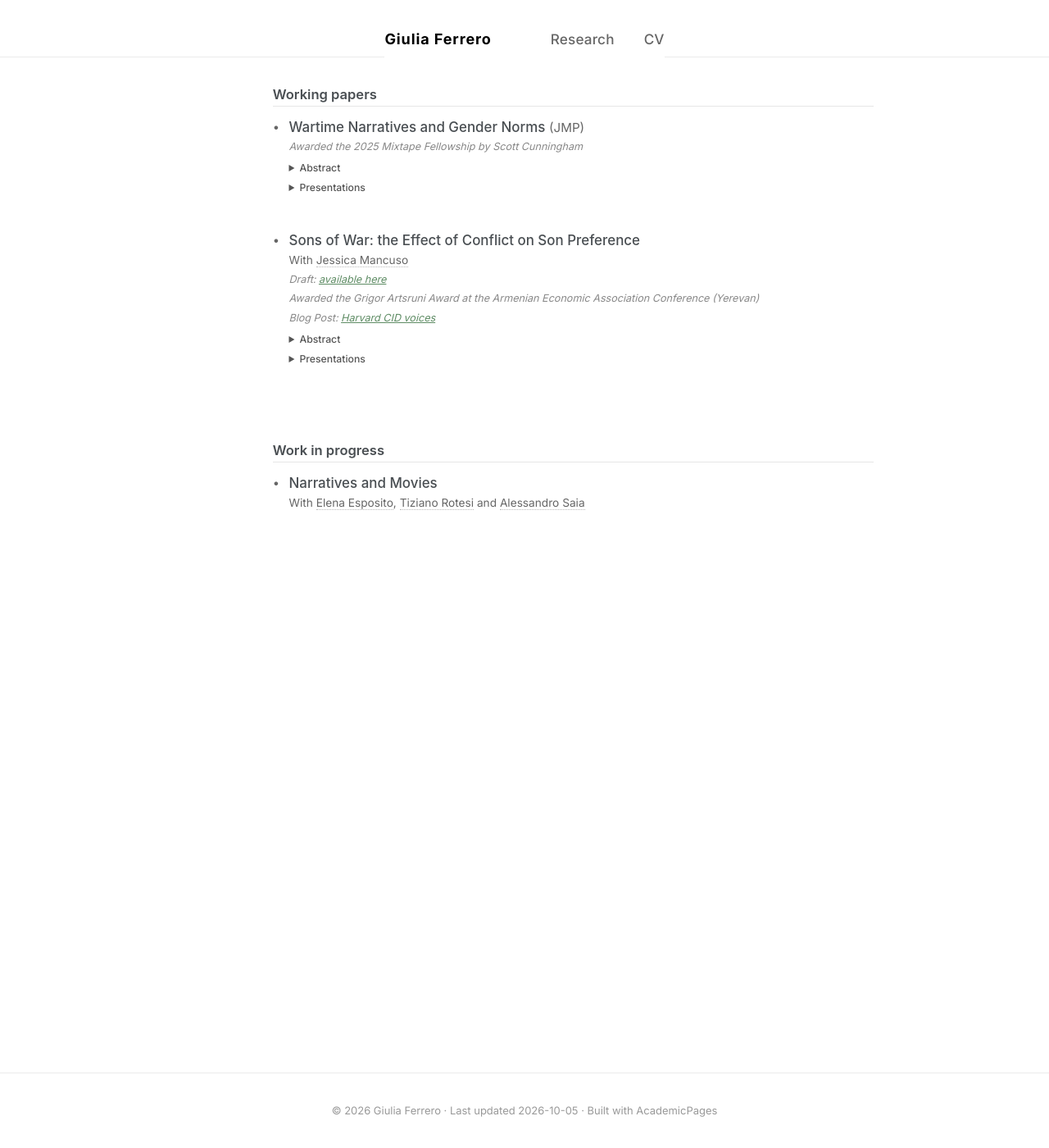
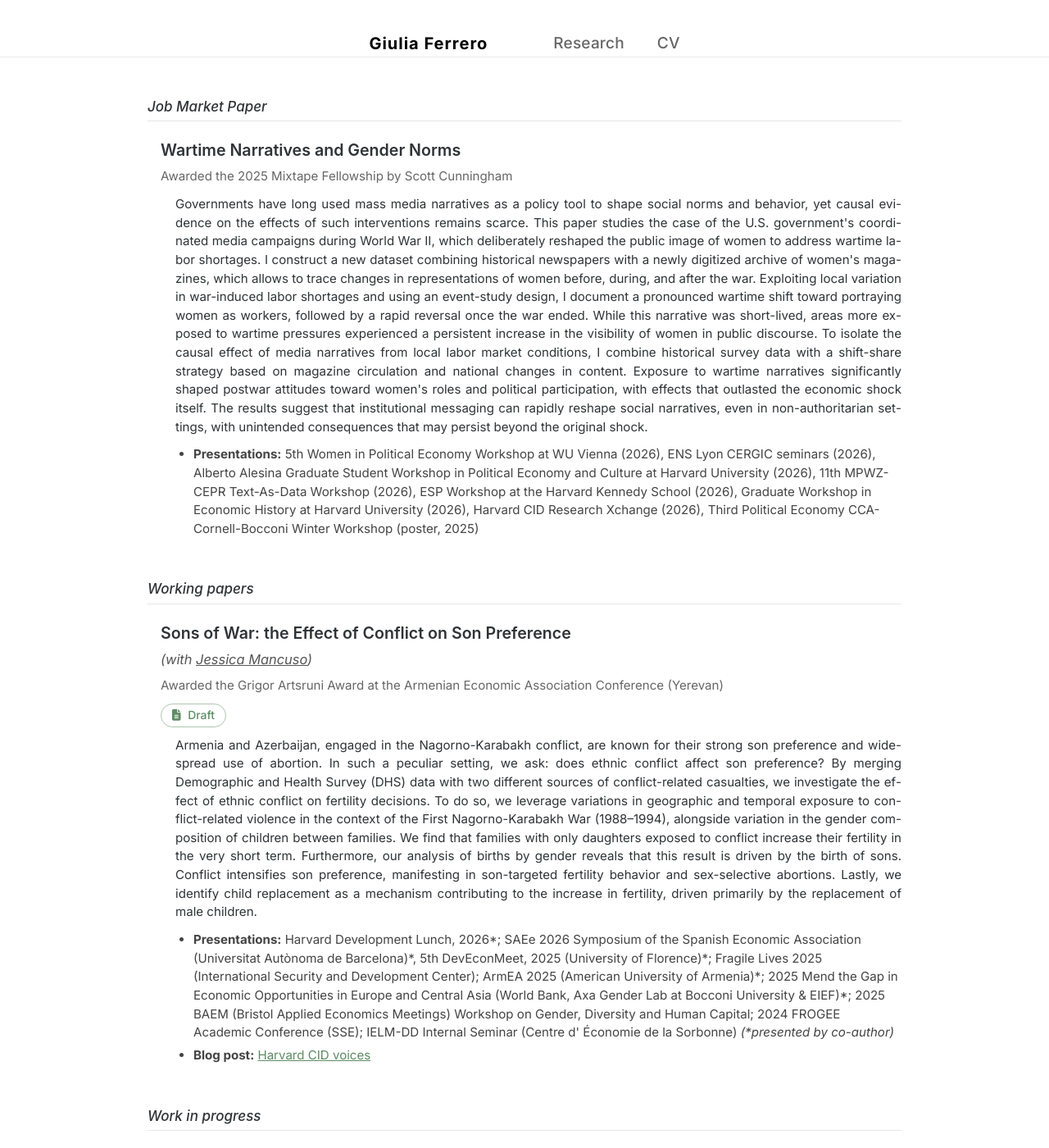
Before and after one commit to giuliferrero/giuliferrero.github.io, a Jekyll site: the page built from _pages/publications.md, in a window 1280 px wide and 1400 px high. Shown: the whole window at 82% size. Built offline with Jekyll 4.4.1, drawn with Linux system fonts in a browser that asks for light colours; some web fonts are replaced.

Commit message:
Polish site appearance and redesign Research page
- Scale all text ~11% larger and center the layout on wide screens
- Fix nav border gap, avatar ring, phone layout of sidebar and icons
- Load real Inter italics; drop unused Instrument Serif and thumbnail CSS
- Research page: visible justified abstracts, Draft button, italic
  section labels, indentation, wider column, no horizontal scroll

Co-Authored-By: Claude Opus 5.5 <noreply@anthropic.com>

```diff
--- a/_includes/head/custom.html
+++ b/_includes/head/custom.html
@@ -12,10 +12,10 @@
 <link rel="stylesheet" href="{{ base_path }}/assets/css/academicons.css"/>
 
 
-<!-- Google Fonts: Inter (body) + Instrument Serif (headings) -->
+<!-- Google Fonts: Inter -->
 <link rel="preconnect" href="https://fonts.googleapis.com">
 <link rel="preconnect" href="https://fonts.gstatic.com" crossorigin>
-<link href="https://fonts.googleapis.com/css2?family=Inter:wght@300;400;500;600;700&family=Instrument+Serif:ital@0;1&display=swap" rel="stylesheet">
+<link href="https://fonts.googleapis.com/css2?family=Inter:ital,wght@0,300..700;1,300..700&display=swap" rel="stylesheet">
 
 <!-- Support for MatJax -->
 <script src="https://cdnjs.cloudflare.com/polyfill/v3/polyfill.min.js?features=es6"></script>
--- a/_pages/publications.md
+++ b/_pages/publications.md
@@ -4,23 +4,16 @@ title: " "
 permalink: /Research/
 author_profile: false
 ---
-<h2 class="research-section-title">Working papers</h2>
+<h2 class="research-section-title">Job Market Paper</h2>
 
-<div class="research-item">
-  <div class="research-text">
+<div class="paper">
 
-  <h3 style="margin-top:0;">
-    Wartime Narratives and Gender Norms <span class="jmp">(JMP)</span>
-  </h3>
+  <h3 class="paper-title">Wartime Narratives and Gender Norms</h3>
 
-  <p class="venue">
-    Awarded the 2025 Mixtape Fellowship by Scott Cunningham
-  </p>
+  <p class="paper-note">Awarded the 2025 Mixtape Fellowship by Scott Cunningham</p>
 
-  <details>
-    <summary>Abstract</summary>
-    <p>
-      Governments have long used mass media narratives as a policy tool to
+  <p class="paper-abstract" lang="en">
+    Governments have long used mass media narratives as a policy tool to
     shape social norms and behavior, yet causal evidence on the effects of
     such interventions remains scarce. This paper studies the case of the
     U.S. government's coordinated media campaigns during World War II,
@@ -43,76 +36,47 @@ author_profile: false
     that institutional messaging can rapidly reshape social narratives,
     even in non-authoritarian settings, with unintended consequences that
     may persist beyond the original shock.
-    </p>
-  </details>
+  </p>
 
-  <details>
-    <summary>Presentations</summary>
-    <p>5th Women in Political Economy Workshop at WU Vienna (2026), ENS Lyon CERGIC seminars (2026), Alberto Alesina Graduate Student Workshop in Political Economy and Culture at Harvard University (2026), 11th MPWZ-CEPR Text-As-Data Workshop (2026), ESP Workshop at the Harvard Kennedy School (2026), Graduate Workshop in Economic History at Harvard University (2026), Harvard CID Research Xchange (2026), Third Political Economy CCA-Cornell-Bocconi Winter Workshop (poster, 2025)</p>
-  </details>
-
-  </div>
+  <ul class="paper-details">
+    <li><strong>Presentations:</strong> 5th Women in Political Economy Workshop at WU Vienna (2026), ENS Lyon CERGIC seminars (2026), Alberto Alesina Graduate Student Workshop in Political Economy and Culture at Harvard University (2026), 11th MPWZ-CEPR Text-As-Data Workshop (2026), ESP Workshop at the Harvard Kennedy School (2026), Graduate Workshop in Economic History at Harvard University (2026), Harvard CID Research Xchange (2026), Third Political Economy CCA-Cornell-Bocconi Winter Workshop (poster, 2025)</li>
+  </ul>
 
 </div>
 
 
-<div class="research-item">
-  <div class="research-text">
+<h2 class="research-section-title">Working papers</h2>
 
-  <h3 style="margin-top:0;">
-    Sons of War: the Effect of Conflict on Son Preference
-  </h3>
+<div class="paper">
 
-   <p class="coauthors">
-    With <a href="https://www.jessicamancuso.com/" target="_blank" rel="noopener">Jessica Mancuso</a>
-  </p>
+  <h3 class="paper-title">Sons of War: the Effect of Conflict on Son Preference</h3>
 
+  <p class="paper-authors">(with <a href="https://www.jessicamancuso.com/" target="_blank" rel="noopener">Jessica Mancuso</a>)</p>
 
- <p class="venue">
-    Draft: <a href="https://drive.google.com/file/d/1rLRQH_WGN8eHO-3CByUtbK3oE6uXS2qk/view" target="_blank" rel="noopener">available here</a>
-  </p>
+  <p class="paper-note">Awarded the Grigor Artsruni Award at the Armenian Economic Association Conference (Yerevan)</p>
 
- <p class="venue">
-    Awarded the Grigor Artsruni Award at the Armenian Economic Association Conference (Yerevan)
-  </p>
+  <p class="paper-links"><a class="paper-btn" href="https://drive.google.com/file/d/1rLRQH_WGN8eHO-3CByUtbK3oE6uXS2qk/view" target="_blank" rel="noopener"><i class="fa-solid fa-file-lines" aria-hidden="true"></i> Draft</a></p>
 
-  <p class="venue">
-    Blog Post: <a href="https://www.hks.harvard.edu/centers/cid/voices/sons-war-how-ethnic-violence-strengthened-son-preference" target="_blank" rel="noopener">Harvard CID voices</a>
-  </p>
+  <p class="paper-abstract" lang="en">Armenia and Azerbaijan, engaged in the Nagorno-Karabakh conflict, are known for their strong son preference and widespread use of abortion. In such a peculiar setting, we ask: does ethnic conflict affect son preference? By merging Demographic and Health Survey (DHS) data with two different sources of conflict-related casualties, we investigate the effect of ethnic conflict on fertility decisions. To do so, we leverage variations in geographic and temporal exposure to conflict-related violence in the context of the First Nagorno-Karabakh War (1988–1994), alongside variation in the gender composition of children between families. We find that families with only daughters exposed to conflict increase their fertility in the very short term. Furthermore, our analysis of births by gender reveals that this result is driven by the birth of sons. Conflict intensifies son preference, manifesting in son-targeted fertility behavior and sex-selective abortions. Lastly, we identify child replacement as a mechanism contributing to the increase in fertility, driven primarily by the replacement of male children.</p>
 
-  <details>
-    <summary>Abstract</summary>
-    <p>Armenia and Azerbaijan, engaged in the Nagorno-Karabakh conflict, are known for their strong son preference and widespread use of abortion. In such a peculiar setting, we ask: does ethnic conflict affect son preference? By merging Demographic and Health Survey (DHS) data with two different sources of conflict-related casualties, we investigate the effect of ethnic conflict on fertility decisions. To do so, we leverage variations in geographic and temporal exposure to conflict-related violence in the context of the First Nagorno-Karabakh War (1988–1994), alongside variation in the gender composition of children between families. We find that families with only daughters exposed to conflict increase their fertility in the very short term. Furthermore, our analysis of births by gender reveals that this result is driven by the birth of sons. Conflict intensifies son preference, manifesting in son-targeted fertility behavior and sex-selective abortions. Lastly, we identify child replacement as a mechanism contributing to the increase in fertility, driven primarily by the replacement of male children. </p>
-  </details>
+  <ul class="paper-details">
+    <li><strong>Presentations:</strong> Harvard Development Lunch, 2026*; SAEe 2026 Symposium of the Spanish Economic Association (Universitat Autònoma de Barcelona)*, 5th DevEconMeet, 2025 (University of Florence)*; Fragile Lives 2025 (International Security and Development Center); ArmEA 2025 (American University of Armenia)*; 2025 Mend the Gap in Economic Opportunities in Europe and Central Asia (World Bank, Axa Gender Lab at Bocconi University &amp; EIEF)*; 2025 BAEM (Bristol Applied Economics Meetings) Workshop on Gender, Diversity and Human Capital; 2024 FROGEE Academic Conference (SSE); IELM-DD Internal Seminar (Centre d' Économie  de la Sorbonne) <em>(*presented by co-author)</em></li>
+    <li><strong>Blog post:</strong> <a href="https://www.hks.harvard.edu/centers/cid/voices/sons-war-how-ethnic-violence-strengthened-son-preference" target="_blank" rel="noopener">Harvard CID voices</a></li>
+  </ul>
 
-  <details>
-    <summary>Presentations</summary>
-    <p>Harvard Development Lunch, 2026*; SAEe 2026 Symposium of the Spanish Economic Association (Universitat Autònoma de Barcelona)*, 5th DevEconMeet, 2025 (University of Florence)*; Fragile Lives 2025 (International Security and Development Center); ArmEA 2025 (American University of Armenia)*; 2025 Mend the Gap in Economic Opportunities in Europe and Central Asia (World Bank, Axa Gender Lab at Bocconi University & EIEF)*; 2025 BAEM (Bristol Applied Economics Meetings) Workshop on Gender, Diversity and Human Capital; 2024 FROGEE Academic Conference (SSE); IELM-DD Internal Seminar (Centre d' Économie  de la Sorbonne)
-<br>
-*indicates presentation by co-author</p>
-  </details>
-
-  </div>
 </div>
 
 
-<br>
 <h2 class="research-section-title">Work in progress</h2>
 
-<div class="research-item">
+<div class="paper">
 
-  <div class="research-text">
-     <h3 style="margin-top:0;">
-    Narratives and Movies
-    </h3>
-    <p class="coauthors">
-    With
+  <h3 class="paper-title">Narratives and Movies</h3>
+
+  <p class="paper-authors">(with
     <a href="https://www.elenaesposito.com/" target="_blank" rel="noopener">Elena Esposito</a>,
     <a href="https://www.tizianorotesi.com/" target="_blank" rel="noopener">Tiziano Rotesi</a>
     and
-    <a href="https://sites.google.com/site/asaia9585/alessandro-saia" target="_blank" rel="noopener">Alessandro Saia</a>
-    </p>
-
-  </div>
+    <a href="https://sites.google.com/site/asaia9585/alessandro-saia" target="_blank" rel="noopener">Alessandro Saia</a>)</p>
 
 </div>
--- a/assets/css/main.scss
+++ b/assets/css/main.scss
@@ -42,18 +42,13 @@
 ;
 
 
-/* ===== Typography ===== */
-/* Body → Inter (clean sans) */
-/* Headings → Instrument Serif (editorial) */
+/* ===== Typography: Inter everywhere ===== */
 
 html, body,
 p, a, li, span, div,
 .page, .archive,
 .author__bio, .author__urls,
-.masthead, .greedy-nav, .greedy-nav a,
-.research-text p,
-.coauthors, .venue,
-details summary, details p {
+.masthead, .greedy-nav, .greedy-nav a {
   font-family: "Inter", -apple-system, BlinkMacSystemFont,
                "Helvetica Neue", Helvetica, Arial, sans-serif !important;
 }
@@ -71,6 +66,26 @@ a {
 a:hover,
 a:focus {
   color: $petrol-dark;
+}
+
+/* All site sizes are rem/em-based, so this scales every text size proportionally
+   (theme default: 16px, 18px from 768px up) */
+html {
+  font-size: 17px;
+
+  @media (min-width: 768px) {
+    font-size: 20px;
+  }
+}
+
+body {
+  color: #2f3336;
+}
+
+a:focus-visible {
+  outline: 2px solid $petrol;
+  outline-offset: 2px;
+  border-radius: 2px;
 }
 
 .page__content a,
@@ -114,6 +129,11 @@ h4 {
   border-bottom: 1px solid rgba(0, 0, 0, 0.08);
   box-shadow: none;
   margin-bottom: 1cm;
+}
+
+/* Menu items have a white theme background that overlaps the border by a sub-pixel */
+.masthead__menu-item {
+  background: transparent;
 }
 
 .greedy-nav {
@@ -209,6 +229,10 @@ hr.soft-divider {
   border-radius: 50%;
   aspect-ratio: 1 / 1;
   object-fit: cover;
+  padding: 0;
+  border: none;
+  display: block;
+  margin: 0 auto;
 }
 
 .sidebar .author__avatar,
@@ -249,6 +273,16 @@ hr.soft-divider {
   padding-left: 0;
   margin-top: 0.9rem;
   list-style: none;
+  /* Theme renders this as a popup below 925px; keep it an inline row */
+  position: static !important;
+  border: 0 !important;
+  background: transparent !important;
+  box-shadow: none !important;
+}
+
+.author__urls::before,
+.author__urls::after {
+  display: none !important;
 }
 
 /* Hide all list items by default, then show only the ones we want */
@@ -286,29 +320,34 @@ hr.soft-divider {
 
 /* ===== Centered layout: sidebar + content as one centered block ===== */
 
+/* Widths are in rem so the columns grow with the text and line length stays constant */
 @media screen and (min-width: 1024px) {
-  /* Total desired layout width: 300 (sidebar) - 120 (overlap) + 620 (content) = 800 */
-
-  /* Make #main a positioning context so sidebar can anchor to its top */
   #main {
-    position: relative;
+    display: flex;
+    justify-content: center;
+    align-items: flex-start;
+    gap: 2.5rem;
+    max-width: none;
   }
 
-  /* Unfix the sidebar — scroll with the rest of the page, anchored to top */
-  /* Layout: sidebar 280 - overlap 10 + content 620 = 890 total */
-  /* Shifted right so Welcome (content start) aligns under "Research" nav item */
+  /* Theme clearfix pseudo-elements would otherwise become flex items */
+  #main::before,
+  #main::after {
+    display: none;
+  }
+
+  /* Unfix the sidebar so it scrolls with the page */
   .sidebar,
   .sidebar.sticky {
-    position: absolute !important;
+    position: static !important;
+    flex: 0 0 280px;
+    width: 280px !important;
+    max-width: 280px !important;
     height: auto !important;
     overflow-y: visible !important;
-    top: 0 !important;
-    padding-top: 0 !important;
-    margin-top: 0 !important;
-    left: calc(50vw - 580px) !important;
-    width: 280px !important;
-    max-width: 280px !important;
-    padding-right: 0 !important;
+    float: none;
+    margin: 0 !important;
+    padding: 0 !important;
   }
 
   .sidebar .author__avatar {
@@ -316,22 +355,21 @@ hr.soft-divider {
     padding-top: 0 !important;
   }
 
-  /* Default (pages with author sidebar): offset content to the right of sidebar */
   .page,
   .archive {
-    max-width: 620px;
-    margin-left: calc(50vw - 310px) !important;
-    padding-right: 0 !important;
+    flex: 0 1 34rem;
+    max-width: 34rem;
+    width: auto;
+    margin: 0 !important;
+    padding: 0 !important;
     float: none;
   }
 
-  /* Pages without author sidebar (e.g. Research): center content */
-  #main:not(:has(.sidebar .author__avatar)) .page,
-  #main:not(:has(.sidebar .author__avatar)) .archive {
-    max-width: 720px;
-    margin-left: auto !important;
-    margin-right: auto !important;
-    float: none;
+  /* Pages without author sidebar (e.g. Research) */
+  #main:not(:has(.sidebar)) .page,
+  #main:not(:has(.sidebar)) .archive {
+    flex-basis: 46rem;
+    max-width: 46rem;
   }
 }
 
@@ -388,185 +426,134 @@ hr.soft-divider {
 }
 
 
-/* ===== Research page: section titles ===== */
+/* ===== Research page ===== */
 
 .research-section-title {
-  font-size: 0.92rem;
-  font-weight: 600;
-  margin-top: 1rem;
-  margin-bottom: 0.7rem;
-  margin-right: -4em;
-  padding-bottom: 0.18rem;
+  font-size: 0.85rem;
+  font-style: italic;
+  font-weight: 500;
+  margin-top: 0.5rem;
+  margin-bottom: 1.1rem;
+  padding-bottom: 0.35rem;
   border-bottom: 1px solid #e6e6e6;
 }
 
-/* ===== Research items: layout ===== */
-
-.research-item {
-  display: flex;
-  align-items: flex-start;
-  gap: 1.5rem;
-  margin-bottom: 2.2rem;
-  font-size: 0.82rem;
-  line-height: 1.5;
+.research-section-title ~ .research-section-title {
+  margin-top: 2.6rem;
 }
 
-/* ===== Left column: image OR bookmark ===== */
-
-.research-image,
-.research-badge {
-  width: 155px;
-  height: 155px;
-  flex-shrink: 0;
-  border-radius: 7px;
-  overflow: hidden;        /* crops images cleanly */
-  background: #fafafa;
-  border: 1px solid #e6e6e6;
-  display: flex;
-  align-items: center;
-  justify-content: center;
-  margin-top: 0.2rem;
+.paper {
+  padding-left: 0.8rem;
+  font-size: 0.82rem;
+  line-height: 1.6;
+  margin-bottom: 2rem;
 }
 
-/* Images: same size, softer colors */
-.research-image img {
-  width: 100%;
-  height: 100%;
-  object-fit: cover;
-  filter: brightness(0.95) saturate(0.8);
+.paper p {
+  margin: 0 0 0.3rem 0;
 }
 
-/* Use on images with white borders baked in — zooms to crop them */
-.research-image img.zoomed {
-  transform: scale(1.12);
-  transform-origin: center;
+.paper-title {
+  font-size: 0.98rem;
+  font-weight: 600;
+  line-height: 1.4;
+  margin: 0 0 0.25rem 0;
 }
 
-
-/* Bookmark icon — scales with the badge */
-.research-badge i {
-  font-size: 2.1rem;
-  color: #888;
+.paper-authors {
+  font-style: italic;
+  color: #555;
 }
 
-/* ===== Text column ===== */
-
-.research-text {
-  flex: 1;
-  position: relative;
-  padding-left: 1.1rem;   /* space for dot */
+.paper-authors a {
+  color: inherit;
 }
 
-/* Dot aligned with title baseline */
-.research-text::before {
-  content: "•";
-  position: absolute;
-  left: 0;
-  top: 0.1rem;
-  font-size: 1em;
-  line-height: 1.45;        /* matches h3 line-height */
+.paper-note {
+  font-size: 0.92em;
   color: #666;
 }
 
-/* Titles */
-.research-text h3 {
-  font-size: 0.94rem;
-  font-weight: 500;
-  line-height: 1.45;
-  margin-top: 0;
-  margin-bottom: 0.15rem;
+.paper p.paper-abstract {
+  font-size: 0.92em;
+  line-height: 1.5;
+  text-align: justify;
+  hyphens: auto;
+  padding-left: 0.9rem;
+  margin-top: 0.55rem;
+  margin-bottom: 0.55rem;
 }
 
-.research-text h3 span.jmp {
-  font-weight: 400;
-  font-size: 0.9em;
-  color: #666;
+.paper p.paper-links {
+  margin-top: 0.5rem;
 }
 
+.page__content a.paper-btn,
+a.paper-btn {
+  display: inline-block;
+  font-size: 0.85em;
+  font-weight: 500;
+  line-height: 1;
+  padding: 0.3rem 0.65rem;
+  border: 1px solid rgba(94, 140, 100, 0.5);
+  border-radius: 999px;
+  color: $petrol;
+  text-decoration: none;
+  transition: background-color 0.15s ease, color 0.15s ease;
+}
 
-/* Paragraph spacing */
-.research-text p {
+.page__content a.paper-btn:hover,
+a.paper-btn:hover {
+  background-color: $petrol;
+  border-color: $petrol;
+  color: #fff;
+}
+
+a.paper-btn i {
+  margin-right: 0.25rem;
+}
+
+.paper-details {
+  font-size: 0.92em;
+  line-height: 1.5;
+  color: #444;
+  padding-left: 1.1rem;
+  margin: 0 0 0 0.9rem;
+}
+
+.paper-details li {
   margin-bottom: 0.25rem;
 }
 
-/* Coauthors */
-.coauthors {
-  font-size: 0.76rem;
-  color: #666;
-  margin-top: -0.05rem;
-  margin-bottom: 0.25rem;
-}
+/* ===== Mobile / tablet ===== */
 
-.coauthors a {
-  color: inherit;
-  text-decoration: none;
-  border-bottom: 1px dotted #bbb;
-}
-
-.coauthors a:hover {
-  border-bottom-style: solid;
-  border-bottom-color: #666;
-}
-
-/* Venue / awards */
-.venue {
-  font-size: 0.7rem;
-  font-style: italic;
-  color: #888;
-  margin-top: 0.1rem;
-  margin-bottom: 0.3rem;
-}
-
-
-/* ===== Abstract / Presentations toggles ===== */
-
-details {
-  margin-top: 0.02rem;
-}
-
-details summary {
-  font-size: 0.68rem;
-  font-weight: 500;
-  color: #555;
-  cursor: pointer;
-  padding: 0.15rem 0;
-}
-
-details[open] summary {
-  color: #333;
-}
-
-/* Expanded text: slightly smaller than the summary, indented to align */
-details p {
-  font-size: 0.72rem;
-  line-height: 1.6;
-  padding-left: 1.1rem;   /* aligns with summary text after the triangle */
-  padding-right: 0;
-  margin-right: -4em;
-  margin-top: 0.3rem;
-  margin-bottom: 0.2rem;
-  text-align: justify;
-  hyphens: auto;
-}
-
-/* ===== Mobile ===== */
-
-@media (max-width: 768px) {
-  .research-section-title {
-    font-size: 0.95rem;
+@media (max-width: 1023px) {
+  /* Stack photo, bio and icons centered instead of the theme's floated row */
+  .sidebar,
+  .sidebar > *,
+  .sidebar div.author__avatar,
+  .sidebar .author__content,
+  .sidebar .author__bio,
+  .sidebar .author__urls-wrapper {
+    display: block;
+    float: none;
+    width: 100% !important;
+    max-width: none !important;
+    margin-left: auto;
+    margin-right: auto;
+    text-align: center;
   }
 
-  .research-item {
-    gap: 1rem;
+  /* The theme gives the <img> the same author__avatar class as its wrapper */
+  .sidebar img.author__avatar,
+  .sidebar .author__avatar img {
+    display: block;
+    width: 140px;
+    max-width: 140px;
+    margin: 0 auto;
   }
 
-  .research-image,
-  .research-badge {
-    width: 115px;
-    height: 115px;
-  }
-
-  .research-badge i {
-    font-size: 1.6rem;
+  .sidebar {
+    margin-bottom: 1.5rem;
   }
 }
```
